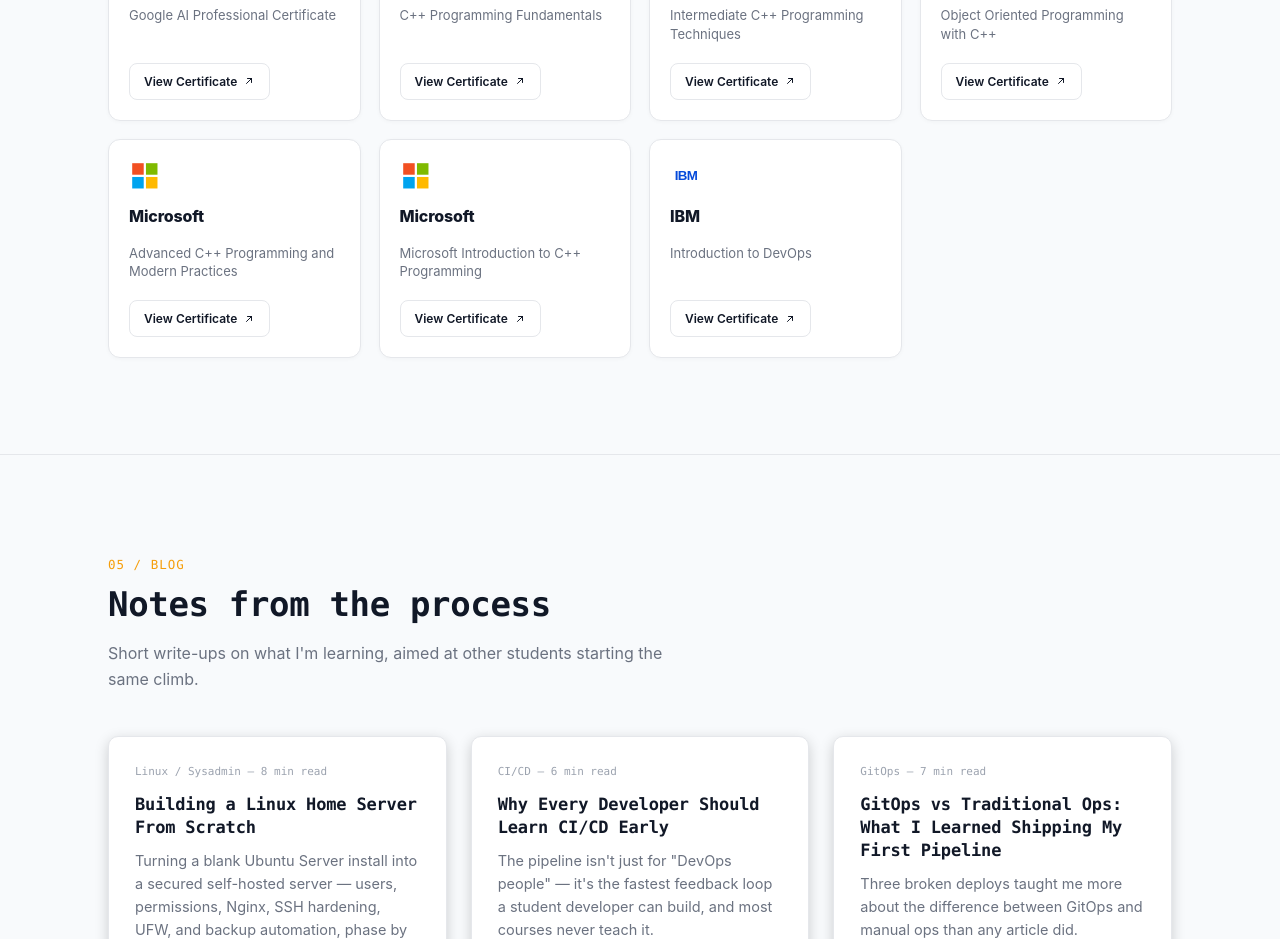
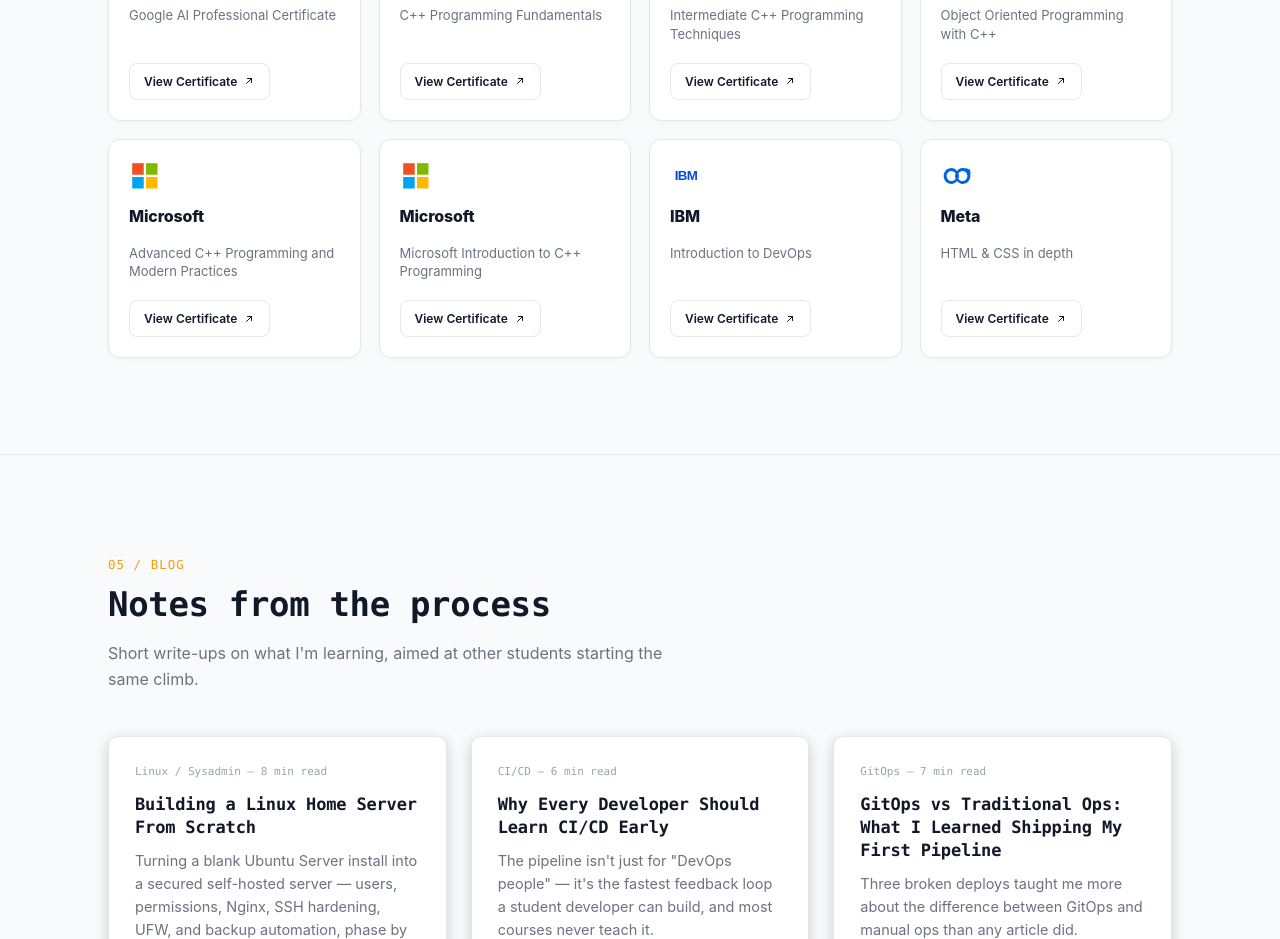
Before and after one commit to armaghanahmadshad/Portfolio-Project-React, a React (Vite) app: page / in a window 1280 px wide. Shown: the part 5100-6039 px from the top of the page. Built offline with nearby package versions, Linux system fonts and the light colour scheme.

Commit message:
Adding Meta Certificate

```diff
--- a/src/components/certificates.jsx
+++ b/src/components/certificates.jsx
@@ -298,6 +298,23 @@
             </span>
           </a>
 
+          <a className="cert-card reveal" href="https://coursera.org/verify/YV4PPGGIG116" target="_blank" rel="noopener noreferrer">
+  <div className="cert-icon" aria-hidden="true">
+
+    <svg viewBox="0 0 24 24" xmlns="http://www.w3.org/2000/svg">
+      <path fill="#0064E0" d="M16.14 6c-1.63 0-3.08.97-4.14 2.21C10.94 6.97 9.49 6 7.86 6 4.63 6 2 8.69 2 12s2.63 6 5.86 6c1.63 0 3.08-.97 4.14-2.21 1.06 1.24 2.51 2.21 4.14 2.21 3.23 0 5.86-2.69 5.86-6S23.37 6 16.14 6zm-8.28 9.8c-2.01 0-3.64-1.7-3.64-3.8s1.63-3.8 3.64-3.8c1.32 0 2.47.74 3.12 1.84a3.8 3.8 0 0 0-.01 3.93c-.65 1.09-1.8 1.83-3.11 1.83zm8.28 0c-1.31 0-2.46-.74-3.11-1.83a3.8 3.8 0 0 0-.01-3.93c.65-1.1 1.8-1.84 3.12-1.84 2.01 0 3.64 1.7 3.64 3.8s-1.63 3.8-3.64 3.8z"/>
+    </svg>
+  </div>
+  <h3 className="cert-provider">Meta</h3>
+  <p className="cert-title">HTML & CSS in depth</p>
+  <span className="cert-btn">
+    View Certificate
+    <svg viewBox="0 0 24 24" className="ext-icon" aria-hidden="true">
+      <path d="M7 17L17 7M17 7H9M17 7V15" stroke="currentColor" strokeWidth="2" strokeLinecap="round" strokeLinejoin="round" fill="none" />
+    </svg>
+  </span>
+</a>
+
         </div>
       </div>
     </section>
```
